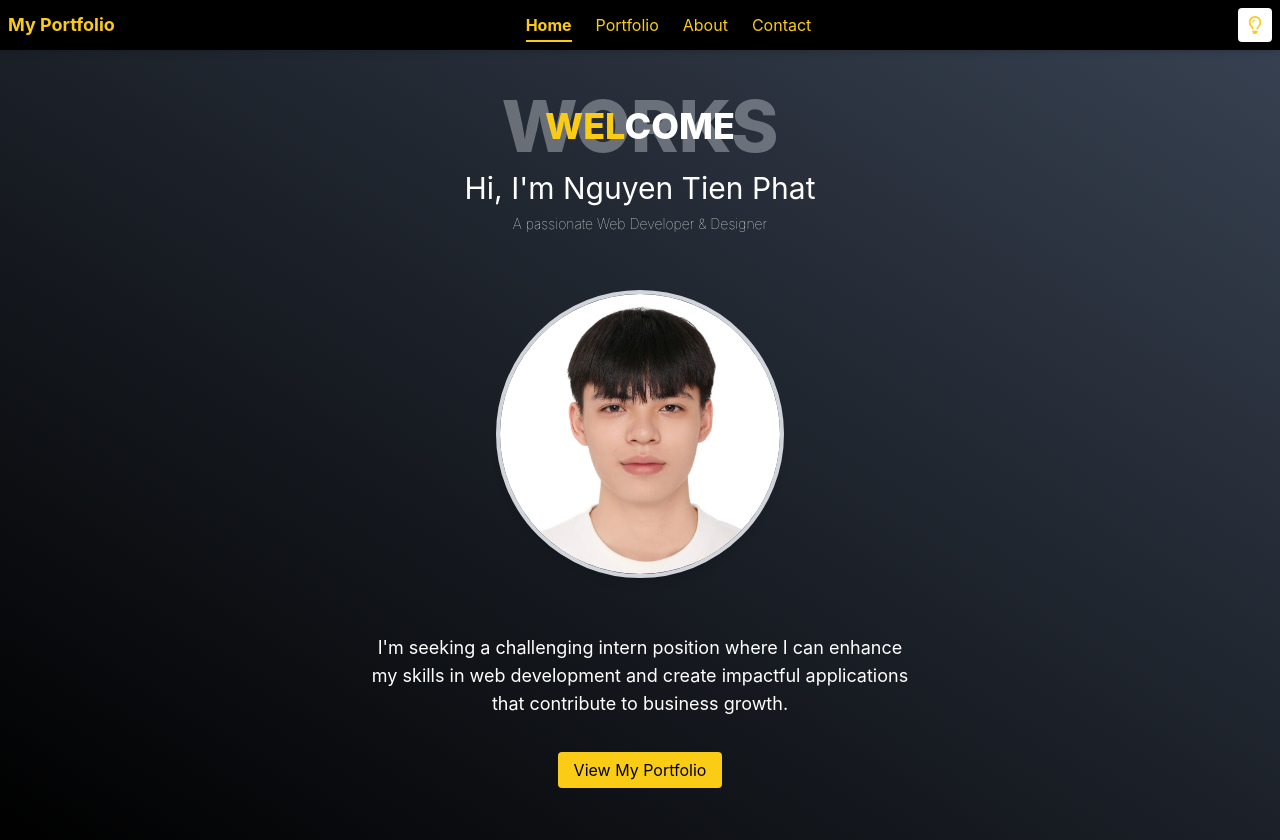
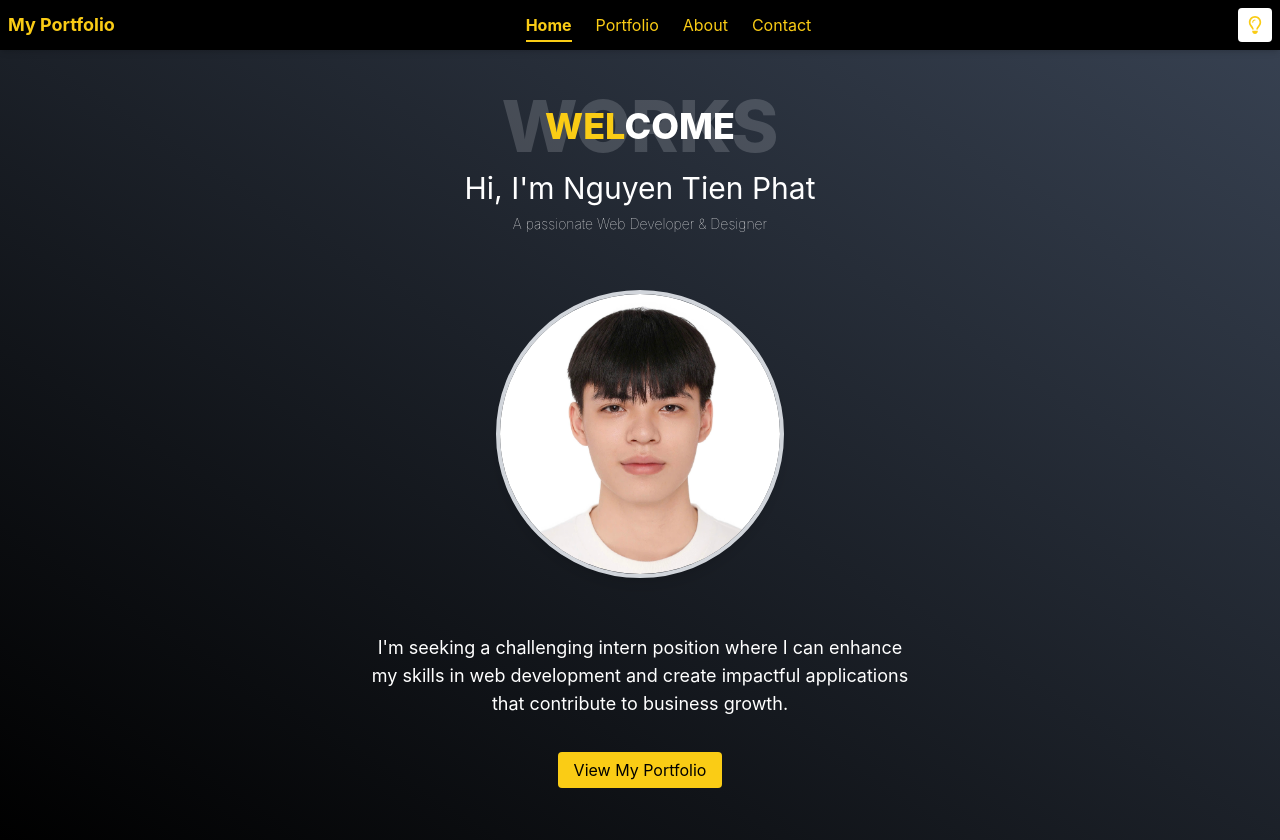
Before and after one commit to phatnguyen03022001/CV_NguyenTienPhat_Fullstack_Fresher, a React (Create React App) app: page / in a window 1280 px wide. Built offline with nearby package versions, Linux system fonts and the light colour scheme.

Commit message:
update something

```diff
--- a/src/components/About.js
+++ b/src/components/About.js
@@ -75,7 +75,7 @@ const About = () => {
             </span>
           </motion.h1>
           <span
-            className={`absolute text-7xl z-0 whitespace-nowrap font-extrabold opacity-40 transform -translate-y-2 ${
+            className={`absolute text-7xl z-0 whitespace-nowrap font-extrabold opacity-20 transform -translate-y-2 ${
               darkMode ? "text-gray-400 opacity-20" : "text-gray-300"
             }`}
           >
@@ -214,7 +214,7 @@ const About = () => {
                   <span className="text-xs text-gray-500">2023 - now</span>
                 </motion.h2>
                 <motion.div
-                  className="grid grid-cols-3 gap-3 justify-items-center w-full"
+                  className="grid grid-cols-3 gap-3 justify-items-center w-full whitespace-nowrap"
                   initial={{ opacity: 0, x: 100 }}
                   animate={{ opacity: 1, x: 0 }}
                   exit={{ opacity: 0, x: 100 }}
@@ -225,7 +225,7 @@ const About = () => {
                     "ReactJS",
                     "MongoDB",
                     "MySQL",
-                    "Tailwind CSS",
+                    "Tailwind",
                     "Bootstrap",
                     "Docker",
                     "Others",
--- a/src/components/Contact.js
+++ b/src/components/Contact.js
@@ -115,7 +115,7 @@ const Contact = () => {
           </span>
         </motion.h1>
         <span
-          className={`absolute text-7xl z-0 whitespace-nowrap font-extrabold opacity-40 transform -translate-y-2 ${
+          className={`absolute text-7xl z-0 whitespace-nowrap font-extrabold opacity-20 transform -translate-y-2 ${
             darkMode ? "text-gray-400 opacity-20" : "text-gray-300"
           }`}
         >
@@ -241,7 +241,7 @@ const Contact = () => {
                 {" "}
                 tipi10x@gmail.com
               </span>
-              .<br /> Phat will contact you as soon as possible.
+              <br /> Phat will contact you as soon as possible.
             </motion.p>
           )}
         </motion.div>
--- a/src/components/Home.js
+++ b/src/components/Home.js
@@ -59,12 +59,13 @@ const Home = () => {
 
   return (
     <div
-      className={`bg-gradient-to-tr ${bgClass} mt-10 min-h-screen flex flex-col justify-center items-center text-center relative`}
+      className={`bg-gradient-to-tr ${bgClass} min-h-screen mt-10 flex flex-col justify-center items-center text-center p-8`}
     >
       <motion.div
         className="flex flex-col justify-center items-center"
-        initial={{ opacity: 0, y: 20 }}
-        animate={{ opacity: 1, y: 0 }}
+        initial={{ opacity: 1 }}
+        animate={{ opacity: 1 }}
+        exit={{ opacity: 0 }}
         transition={{ duration: 0.5 }}
       >
         <div className="relative flex flex-col items-center mb-6">
@@ -79,7 +80,11 @@ const Home = () => {
               COME
             </span>
           </motion.h1>
-          <span className="absolute text-7xl whitespace-nowrap font-extrabold text-gray-300 opacity-40 transform -translate-y-2">
+          <span
+            className={`absolute text-7xl z-0 whitespace-nowrap font-extrabold opacity-20 transform -translate-y-2 ${
+              darkMode ? "text-gray-400 opacity-20" : "text-gray-300"
+            }`}
+          >
             WORKS
           </span>
         </div>
@@ -111,7 +116,9 @@ const Home = () => {
           <motion.img
             src={image1}
             alt="Nguyen Tien Phat"
-            className={`w-72 h-72 object-cover rounded-full shadow-lg border-4 ${darkMode? "border-gray-700":"border-gray-300"} `}
+            className={`w-72 h-72 object-cover rounded-full shadow-lg border-4 ${
+              darkMode ? "border-gray-700" : "border-gray-300"
+            } `}
             animate={{
               scale: isHovered ? 0.98 : 1,
               filter: isHovered ? "brightness(0.4)" : "brightness(1)",
--- a/src/components/Portfolio.js
+++ b/src/components/Portfolio.js
@@ -177,8 +177,8 @@ const Portfolio = () => {
             </span>
           </motion.h1>
           <span
-            className={`absolute text-7xl z-0 whitespace-nowrap font-extrabold opacity-40 transform -translate-y-2 ${
-              darkMode ? "text-gray-300" : "text-gray-300"
+            className={`absolute text-7xl z-0 whitespace-nowrap font-extrabold opacity-20 transform -translate-y-2 ${
+              darkMode ? "text-gray-400 opacity-20" : "text-gray-300"
             }`}
           >
             WORKS
```
